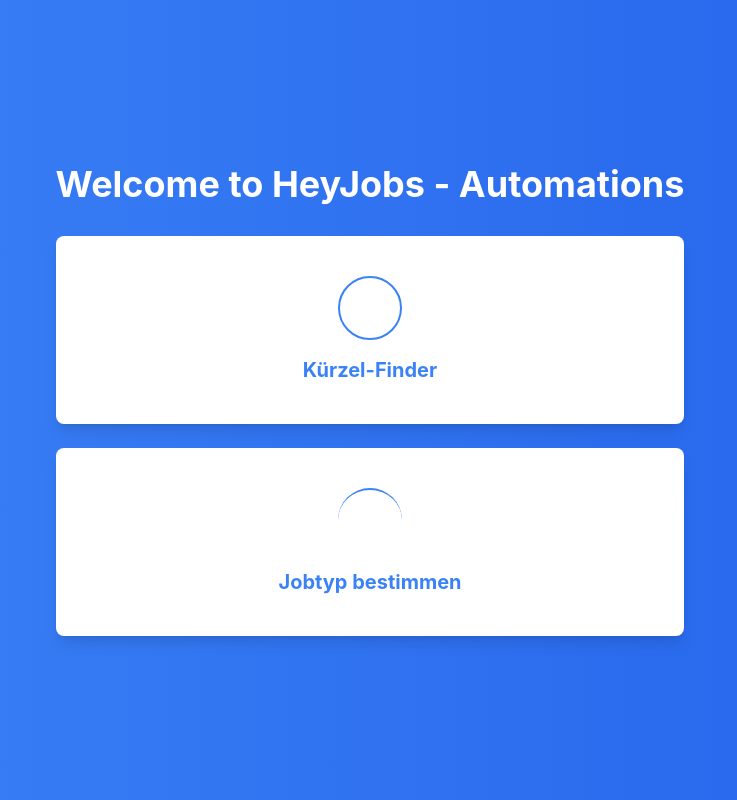
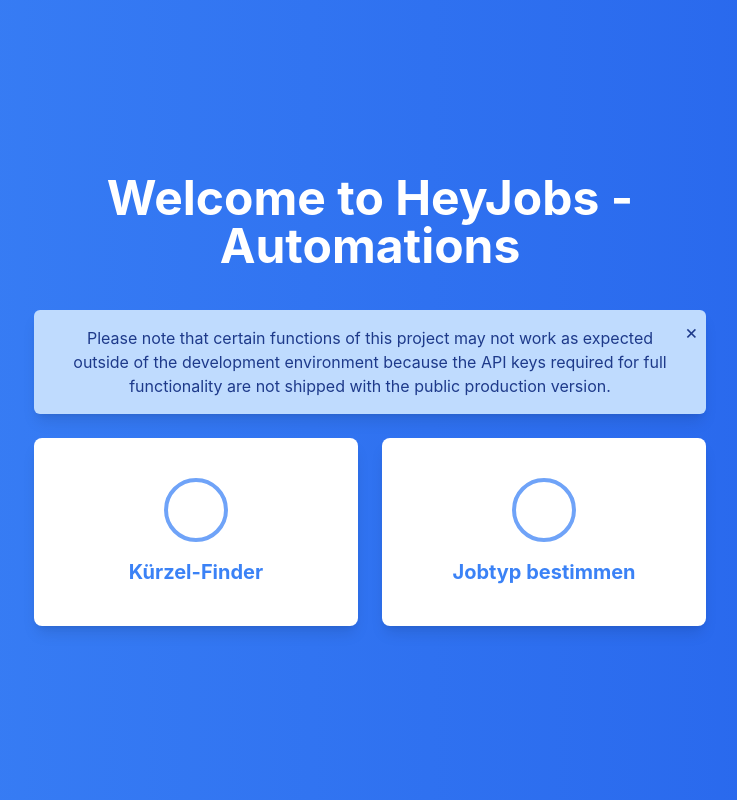
Before and after one commit to aliciusschroeder/hey_automation, a Next.js app: page / in a window 1280 px wide. Shown: the whole page, without its empty margins (270-1007 px from the left). Built offline with nearby package versions, Linux system fonts and the light colour scheme.

Commit message:
added API-Key-Info, improved overall UI look

```diff
--- a/src/pages/index.tsx
+++ b/src/pages/index.tsx
@@ -1,25 +1,34 @@
+//src/pages/index.tsx
+
 //import styles from "./index.module.css";
+//import Head from "next/head";
+
 import { type NextPage } from "next";
-//import Head from "next/head";
 import Link from "next/link";
+import { CSSTransition } from 'react-transition-group';
+import { useState } from "react";
 
-import { CSSTransition } from 'react-transition-group';
 
 const Home: NextPage = () => {
-
-
+  const [showAlert, setShowAlert] = useState(true);
 
   return (
-    <div className="min-h-screen bg-gradient-to-r from-blue-500 to-blue-600 flex items-center justify-center">
-      <div className="text-center py-10">
-        <h1 className="text-4xl font-bold text-white mb-8">
+    <div className="min-h-screen bg-gradient-to-r from-blue-500 to-blue-600 flex items-center justify-center p-10">
+      <div className="text-center py-10 space-y-6 w-full max-w-2xl mx-auto">
+        <h1 className="text-5xl font-bold text-white mb-10">
           Welcome to HeyJobs - Automations
         </h1>
-        <div className="space-y-6">
+        {showAlert && (
+          <div className="bg-blue-200 text-blue-900 rounded-md px-6 py-4 mb-6 text-sm sm:text-base shadow-lg relative">
+            Please note that certain functions of this project may not work as expected outside of the development environment because the API keys required for full functionality are not shipped with the public production version.
+            <button className="absolute top-2 right-2 text-xl" onClick={() => setShowAlert(false)}>&times;</button>
+          </div>
+        )}
+        <div className="grid grid-cols-1 sm:grid-cols-2 gap-6">
           <CSSTransition in={true} appear={true} timeout={500} classNames="fade">
             <div className="transition-all transform hover:scale-110 duration-200 ease-in-out">
               <Link href="/get-category" className="block rounded-lg bg-white shadow-lg p-10 text-blue-500 hover:text-blue-600 transition-colors duration-200">
-                <div className="w-16 h-16 mx-auto mb-4 rounded-full border-2 border-blue-500"></div>
+                  <div className="w-16 h-16 mx-auto mb-4 rounded-full border-4 border-blue-500 animate-pulse"></div>
                   <p className="text-xl font-bold mt-4">
                     Kürzel-Finder
                   </p>
@@ -29,7 +38,7 @@
           <CSSTransition in={true} appear={true} timeout={700} classNames="fade">
             <div className="transition-all transform hover:scale-110 duration-200 ease-in-out">
               <Link href="/get-job-type" className="block rounded-lg bg-white shadow-lg p-10 text-blue-500 hover:text-blue-600 transition-colors duration-200">
-                <div className="w-16 h-16 mx-auto mb-4 rounded-full border-t-2 border-blue-500"></div>
+                  <div className="w-16 h-16 mx-auto mb-4 rounded-full border-4 border-blue-500 animate-pulse"></div>
                   <p className="text-xl font-bold mt-4">
                     Jobtyp bestimmen
                   </p>
@@ -42,24 +51,23 @@
   );
 }
 
-
-// Define your fade transition
 <style jsx global>{`
 .fade-enter {
-  opacity: 0.01;
+  opacity: 0;
+  transform: scale(0.9);
 }
 .fade-enter.fade-enter-active {
   opacity: 1;
-  transition: opacity 500ms ease-in;
+  transform: scale(1);
+  transition: opacity 500ms, transform 500ms;
 }
 .fade-exit {
   opacity: 1;
 }
 .fade-exit.fade-exit-active {
-  opacity: 0.01;
-  transition: opacity 300ms ease-in;
+  opacity: 0;
+  transition: opacity 300ms;
 }
 `}</style>
 
-
 export default Home;
```
Lines whose indentation alone changed are shown as unchanged.
